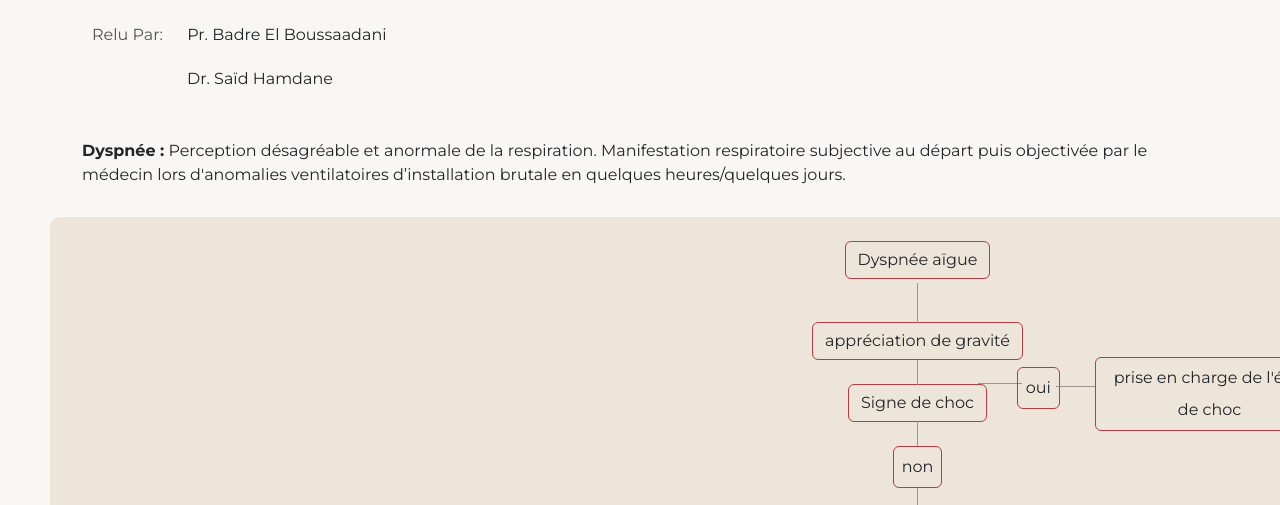
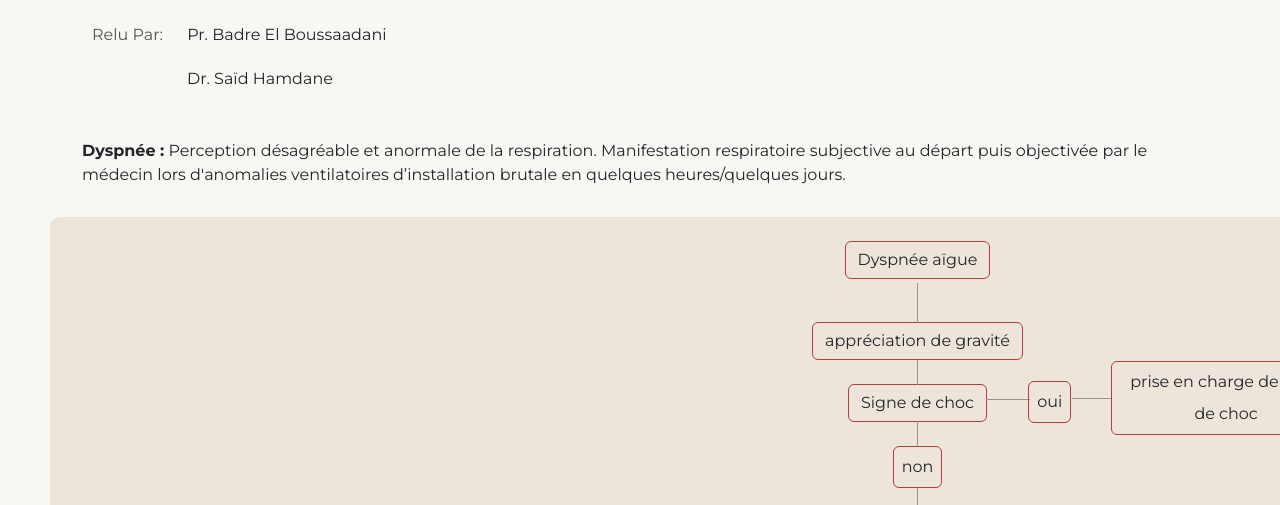
Before and after one commit to aaiaa-1/med.github.io, a website: page algorithmes/dyspnee.html in a window 1280 px wide. Shown: the part 272-777 px from the top of the page. Drawn offline with nearby package versions, Linux system fonts and the light colour scheme.

Commit message:
Update dyspnee.html

```diff
--- a/algorithmes/dyspnee.html
+++ b/algorithmes/dyspnee.html
@@ -57,7 +57,7 @@
             <div class="tree" style="width: 1735px; margin-left:50px">
 
                     <div class="node node--root" >
-                        <div class="node__element" style="position:absolute; left:60.7%; top:23%;  width:230px; border:solid 1px #b73c42; border-radius:6px; cursor:default;">
+                        <div class="node__element" style="position:absolute; left:61.7%; top:23.7%;  width:230px; border:solid 1px #b73c42; border-radius:6px; cursor:default;">
 
                                 prise en charge de l'état de choc
 
@@ -87,12 +87,12 @@
                                     </button>
                                 </div>
                             </div>
-                            <div class="line" style="position:absolute; right:43.7%; top:28%; width:44px;border-radius:0;padding:0"></div>
+                            <div class="line" style="position:absolute; right:43.2%; top:31%; width:44px;border-radius:0;padding:0"></div>
 
-                            <div class="node__element" style="position:absolute; right:41.4%; top:25%; border:solid 1px #b73c42; border-radius:6px; cursor:default;">
+                            <div class="node__element" style="position:absolute; right:40.7%; top:27.6%; border:solid 1px #b73c42; border-radius:6px; cursor:default;">
                                 oui
                             </div>
-                            <div class="line" style="position:absolute; right:39.3%; top:28.5%; width:39px;border-radius:0;padding:0"></div>
+                            <div class="line" style="position:absolute; right:38.3%; top:30.8%; width:39px;border-radius:0;padding:0"></div>
                         </div>
 
                         <div class="node__child">
```
